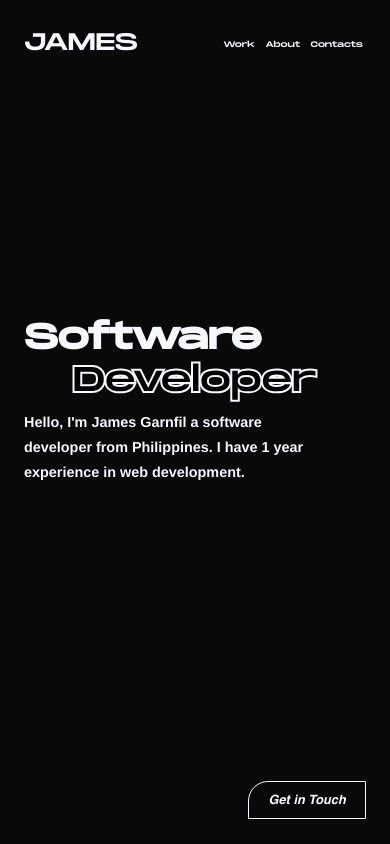
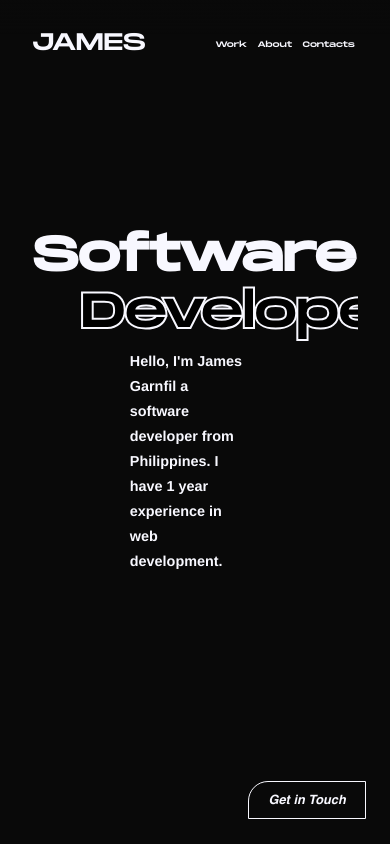
Before and after one commit to Garnfil/James-Garnfil, a plain HTML site: page index.html in a window 390 px wide. Shown: the top 844 px of the page. Drawn offline with Linux system fonts and the light colour scheme.

Commit message:
change queries

```diff
--- a/style.css
+++ b/style.css
@@ -501,7 +501,7 @@ footer h5{
 		flex-direction: column;
 	}
 	.hero-content h1{
-		font-size: 2.2rem;
+		font-size: 2.1rem;
 	}
 	.hero-text{
 		position: relative;
@@ -632,7 +632,7 @@ footer h5{
 	opacity: 1;
 	transform: translateY(0px);
 }
-@media screen and (min-width: 500px),and (max-width: 768px) {
+@media screen and (min-width: 500px), screen and (max-width: 768px) {
   .transition h1{
     font-size: 3rem;
   }
```
